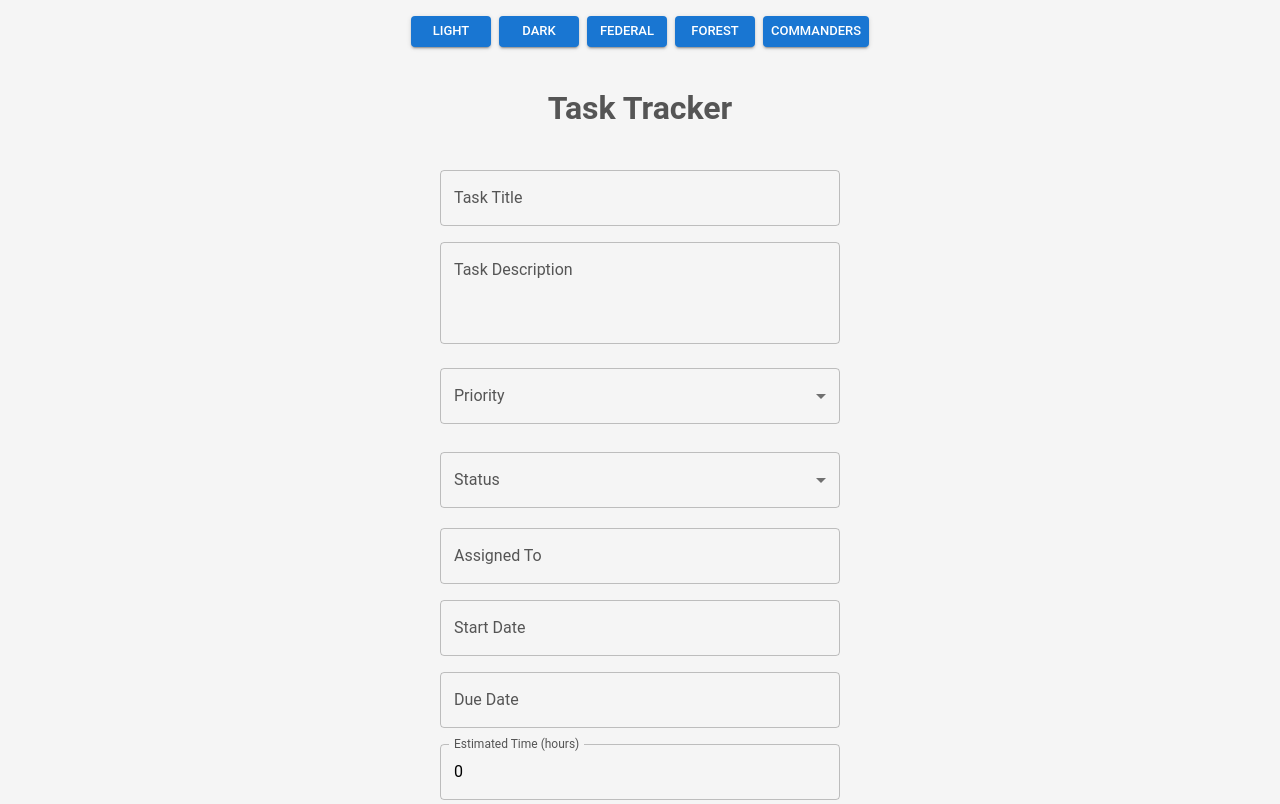
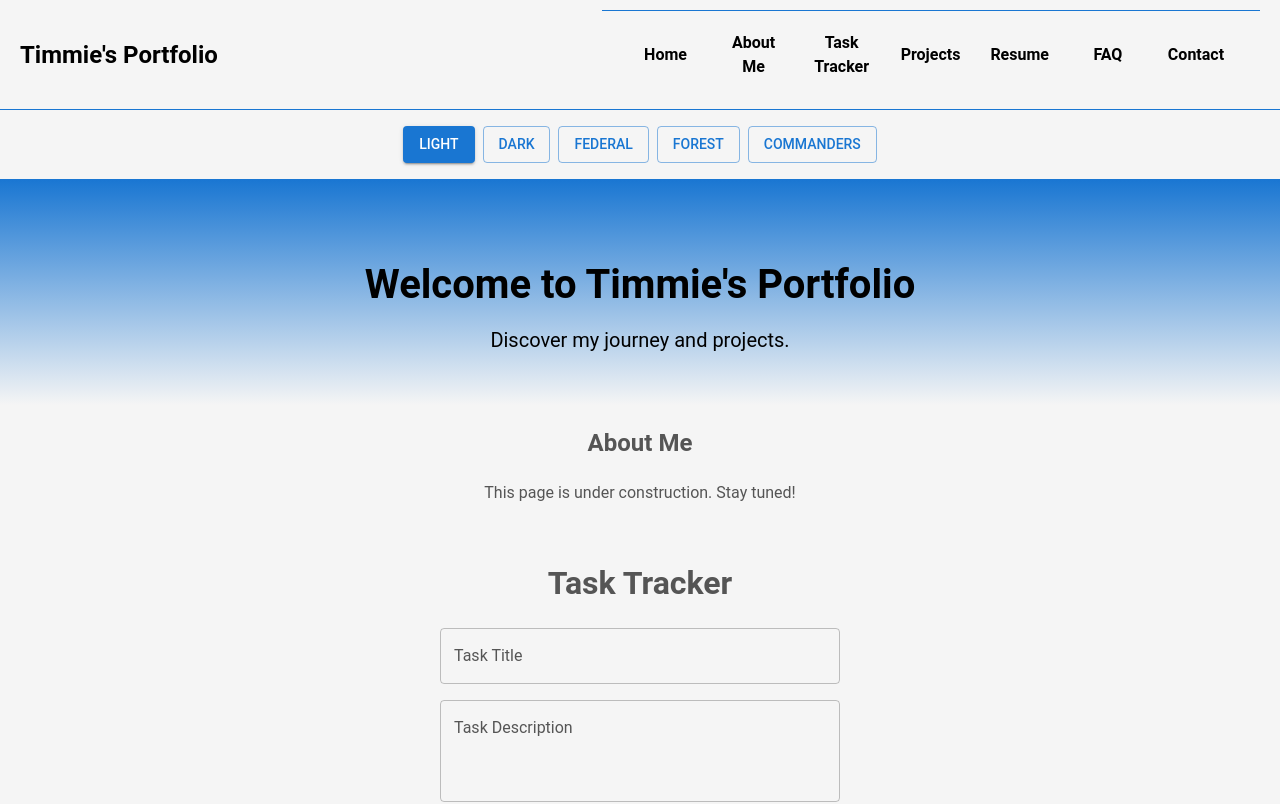
Before and after one commit to timmbacca/portfolioWorkMontgo, a React (Create React App) app in the folder taskListTimReact/frontend/: page / in a window 1280 px wide. Shown: the top 804 px of the page. Built offline with nearby package versions, Linux system fonts and the light colour scheme; no server answers.

Commit message:
adding new placeholder pages and edited main navigation and styles

```diff
--- a/taskListTimReact/frontend/package.json
+++ b/taskListTimReact/frontend/package.json
@@ -7,6 +7,7 @@
     "@emotion/styled": "^11.13.0",
     "@mui/icons-material": "^6.1.6",
     "@mui/material": "^6.1.6",
+    "@mui/system": "^6.1.7",
     "@mui/x-date-pickers": "^7.22.2",
     "@types/jest": "^29.5.14",
     "@types/node": "^22.8.6",
@@ -18,6 +19,7 @@
     "react-dom": "^18.3.1",
     "react-router-dom": "^6.28.0",
     "react-scripts": "^5.0.1",
+    "styled-components": "^6.1.13",
     "typescript": "^4.9.5"
   },
   "scripts": {
@@ -39,6 +41,7 @@
     ]
   },
   "devDependencies": {
-    "@types/lodash": "^4.17.13"
+    "@types/lodash": "^4.17.13",
+    "@types/styled-components": "^5.1.34"
   }
 }
--- a/taskListTimReact/frontend/src/App.tsx
+++ b/taskListTimReact/frontend/src/App.tsx
@@ -1,14 +1,20 @@
-// frontend/src/App.tsx
-
 import React, { useState } from 'react';
-import './App.css';
-import { ThemeProvider, CssBaseline, Button, Box } from '@mui/material';
+import { ThemeProvider as MuiThemeProvider, CssBaseline, Button, Box } from '@mui/material';
+import { ThemeProvider as StyledThemeProvider } from 'styled-components'; // Import styled-components ThemeProvider
 import lightTheme from './themes/lightTheme';
 import darkTheme from './themes/darkTheme';
 import federalTheme from './themes/federalTheme';
 import forestTheme from './themes/forestTheme';
 import commandersTheme from './themes/commandersTheme';
-import TaskList from './components/TaskList';
+import Header from './components/Header';
+import LandingPage from './components/LandingPage';
+import AboutPage from './components/AboutPage';
+import TaskTrackerPage from './components/TaskTrackerPage';
+import PastProjectsPage from './components/PastProjectsPage';
+import ResumePage from './components/ResumePage';
+import FAQPage from './components/FAQPage';
+import ContactPage from './components/ContactPage';
+import './App.css';
 
 const App: React.FC = () => {
   const themes = {
@@ -26,30 +32,45 @@ const App: React.FC = () => {
   };
 
   return (
-  <ThemeProvider theme={themes[selectedTheme]}>
+    <MuiThemeProvider theme={themes[selectedTheme] || lightTheme}>
+      <StyledThemeProvider theme={themes[selectedTheme] || lightTheme}>
         <CssBaseline />
-    <Box sx={{ textAlign: 'center', padding: 2,display: 'flex',
+        <div className="App">
+          <Header />
+          <Box
+  sx={{
+    textAlign: 'center',
+    padding: 2,
+    display: 'flex',
     justifyContent: 'center',
     gap: 1,
-          backgroundColor: 'transparent', }}>
+    position: 'relative', // Ensure proper stacking context
+    zIndex: 1, // Place the theme switcher above or below as needed
+  }}
+>
   {Object.keys(themes).map((theme) => (
     <Button
       key={theme}
-            variant="contained"
-            color="primary"
-            size="small"
+      variant={selectedTheme === theme ? 'contained' : 'outlined'}
       onClick={() => handleThemeChange(theme as keyof typeof themes)}
-            sx={{ minWidth: 80, padding: '4px 8px' }}
     >
       {theme}
     </Button>
   ))}
 </Box>
-    <div className="App">
-      <h1>Task Tracker</h1>
-      <TaskList />
+
+          <main>
+            <LandingPage />
+            <AboutPage />
+            <TaskTrackerPage />
+            <PastProjectsPage />
+            <ResumePage />
+            <FAQPage />
+            <ContactPage />
+          </main>
         </div>
-  </ThemeProvider>
+      </StyledThemeProvider>
+    </MuiThemeProvider>
   );
 };
 
--- /dev/null
+++ b/taskListTimReact/frontend/src/components/AboutPage.tsx
@@ -0,0 +1,10 @@
+import React from 'react';
+
+const AboutPage = () => (
+  <section>
+    <h2>About Me</h2>
+    <p>This page is under construction. Stay tuned!</p>
+  </section>
+);
+
+export default AboutPage;
--- /dev/null
+++ b/taskListTimReact/frontend/src/components/ContactPage.tsx
@@ -0,0 +1,10 @@
+import React from 'react';
+
+const ContactPage = () => (
+  <section>
+    <h2>Contact Me</h2>
+    <p>Contact information will be added here soon!</p>
+  </section>
+);
+
+export default ContactPage;
--- /dev/null
+++ b/taskListTimReact/frontend/src/components/FAQPage.tsx
@@ -0,0 +1,10 @@
+import React from 'react';
+
+const FAQPage = () => (
+  <section>
+    <h2>FAQ</h2>
+    <p>Frequently Asked Questions will appear here shortly!</p>
+  </section>
+);
+
+export default FAQPage;
--- /dev/null
+++ b/taskListTimReact/frontend/src/components/Header.tsx
@@ -0,0 +1,113 @@
+import React, { useState } from 'react';
+import styled from 'styled-components';
+
+const HeaderWrapper = styled.header`
+  background-color: ${({ theme }) => theme.palette?.background?.default || '#f5f5f5'};
+  color: ${({ theme }) => theme.palette?.text?.primary || '#000000'};
+  display: flex;
+  align-items: center;
+  justify-content: space-between; /* Ensures logo is on the left and nav is on the right */
+  padding: 10px 20px;
+  border-bottom: 1px solid ${({ theme }) => theme.palette?.primary?.main || '#1976d2'};
+`;
+
+const LogoContainer = styled.div`
+  display: flex;
+  align-items: center;
+  gap: 10px; /* Space between hamburger and logo */
+`;
+
+const Hamburger = styled.button`
+  background: none;
+  border: none;
+  font-size: 1.5rem;
+  cursor: pointer;
+  color: ${({ theme }) => theme.palette?.text?.primary || '#000000'};
+  display: block;
+
+  @media (min-width: 769px) {
+    display: none; /* Hide hamburger on larger screens */
+  }
+`;
+
+const Logo = styled.div`
+  font-size: 1.5rem;
+  font-weight: bold;
+  color: ${({ theme }) => theme.palette?.text?.primary || '#000000'};
+`;
+
+const NavLinks = styled.nav<{ isActive: boolean }>`
+  display: ${({ isActive }) => (isActive ? 'flex' : 'none')};
+  flex-direction: column;
+  align-items: flex-start;
+  position: absolute;
+  top: 60px;
+  left: 0;
+  width: 100%;
+  background-color: ${({ theme }) => theme.palette?.background?.default || '#ffffff'};
+  border-top: 1px solid ${({ theme }) => theme.palette?.primary?.main || '#1976d2'};
+  padding: 10px 20px;
+  z-index: 2; /* Ensure it stacks above other elements */
+
+  a {
+    padding: 10px 0;
+    text-decoration: none;
+    text-align: left;
+    color: ${({ theme }) => theme.palette?.text?.primary || '#000000'};
+    font-weight: bold;
+    width: 100%;
+
+    &:hover {
+      background-color: ${({ theme }) => theme.palette?.primary?.main || '#1976d2'};
+      color: ${({ theme }) => theme.palette?.background?.default || '#ffffff'};
+    }
+  }
+
+  @media (min-width: 769px) {
+    display: flex;
+    flex-direction: row;
+    align-items: center;
+    position: static;
+    background-color: transparent;
+    width: auto;
+
+    a {
+      padding: 10px 15px;
+      text-align: center;
+
+      &:hover {
+        background-color: ${({ theme }) => theme.palette?.primary?.main || '#1976d2'};
+        color: ${({ theme }) => theme.palette?.background?.default || '#ffffff'};
+      }
+    }
+  }
+`;
+
+
+const Header = () => {
+  const [menuOpen, setMenuOpen] = useState(false);
+
+  const toggleMenu = () => {
+    setMenuOpen(!menuOpen);
+  };
+
+  return (
+    <HeaderWrapper>
+      <LogoContainer>
+        <Hamburger onClick={toggleMenu}>☰</Hamburger>
+        <Logo>Timmie's Portfolio</Logo>
+      </LogoContainer>
+      <NavLinks isActive={menuOpen}>
+        <a href="#landing">Home</a>
+        <a href="#about">About Me</a>
+        <a href="#task-tracker">Task Tracker</a>
+        <a href="#projects">Projects</a>
+        <a href="#resume">Resume</a>
+        <a href="#faq">FAQ</a>
+        <a href="#contact">Contact</a>
+      </NavLinks>
+    </HeaderWrapper>
+  );
+};
+
+export default Header;
--- /dev/null
+++ b/taskListTimReact/frontend/src/components/LandingPage.css
@@ -0,0 +1,6 @@
+.landing-page {
+    text-align: center;
+    padding: 100px 20px;
+    background: linear-gradient(to bottom, #007bff, #0056b3);
+    color: white;
+  }
--- /dev/null
+++ b/taskListTimReact/frontend/src/components/LandingPage.tsx
@@ -0,0 +1,34 @@
+import React from 'react';
+import styled from 'styled-components';
+
+const Banner = styled.div`
+  background: ${({ theme }) =>
+    `linear-gradient(to bottom, ${theme?.palette?.primary?.main || '#1976d2'}, ${theme?.palette?.background?.default || '#f5f5f5'})`};
+  color: ${({ theme }) => theme?.palette?.text?.primary || '#000000'};
+  text-align: center;
+  padding: 50px 20px;
+`;
+
+
+
+const Heading = styled.h1`
+  font-size: 2.5rem;
+  font-weight: bold;
+  margin-bottom: 10px;
+`;
+
+const Subheading = styled.p`
+  font-size: 1.25rem;
+  margin: 0;
+`;
+
+const LandingPage = () => {
+  return (
+    <Banner>
+      <Heading>Welcome to Timmie's Portfolio</Heading>
+      <Subheading>Discover my journey and projects.</Subheading>
+    </Banner>
+  );
+};
+
+export default LandingPage;
--- /dev/null
+++ b/taskListTimReact/frontend/src/components/PastProjectsPage.tsx
@@ -0,0 +1,10 @@
+import React from 'react';
+
+const PastProjectsPage = () => (
+  <section>
+    <h2>Past Projects</h2>
+    <p>Gallery of my past projects is coming soon!</p>
+  </section>
+);
+
+export default PastProjectsPage;
--- /dev/null
+++ b/taskListTimReact/frontend/src/components/ResumePage.tsx
@@ -0,0 +1,10 @@
+import React from 'react';
+
+const ResumePage = () => (
+  <section>
+    <h2>Resume</h2>
+    <p>My resume will be available here soon.</p>
+  </section>
+);
+
+export default ResumePage;
--- a/taskListTimReact/frontend/src/components/TaskList.tsx
+++ b/taskListTimReact/frontend/src/components/TaskTrackerPage.tsx
@@ -14,7 +14,7 @@ import { AdapterDateFns } from '@mui/x-date-pickers/AdapterDateFns';
 import { DatePicker } from '@mui/x-date-pickers/DatePicker';
 import { getTasks, addTask, updateTask, deleteTask, Task } from '../api/taskApi';
 
-const TaskList: React.FC = () => {
+const TaskTrackerPage: React.FC = () => {
   const [tasks, setTasks] = useState<Task[]>([]);
   const [filteredTasks, setFilteredTasks] = useState<Task[]>([]);
   const [searchQuery, setSearchQuery] = useState('');
@@ -325,8 +325,9 @@ function formatDateToMMDDYYYY(date: Date | string | null | undefined): string {
 
 
   return (
+
     <Box sx={{ padding: 2 }}>
-
+     <h1>Task Tracker</h1>
       <Box sx={{ display: 'flex', flexDirection: 'column', gap: 2, maxWidth: 400, margin: 'auto' }}>
       <TextField
           label="Task Title"
@@ -635,4 +636,4 @@ function formatDateToMMDDYYYY(date: Date | string | null | undefined): string {
   );
 };
 
-export default TaskList;
+export default TaskTrackerPage;
```
Also changed, not shown: taskListTimReact/frontend/src/components/Footer.tsx (added), 1 other file (tests, documents, lock files or other folders). Lines whose indentation alone changed are shown as unchanged.
